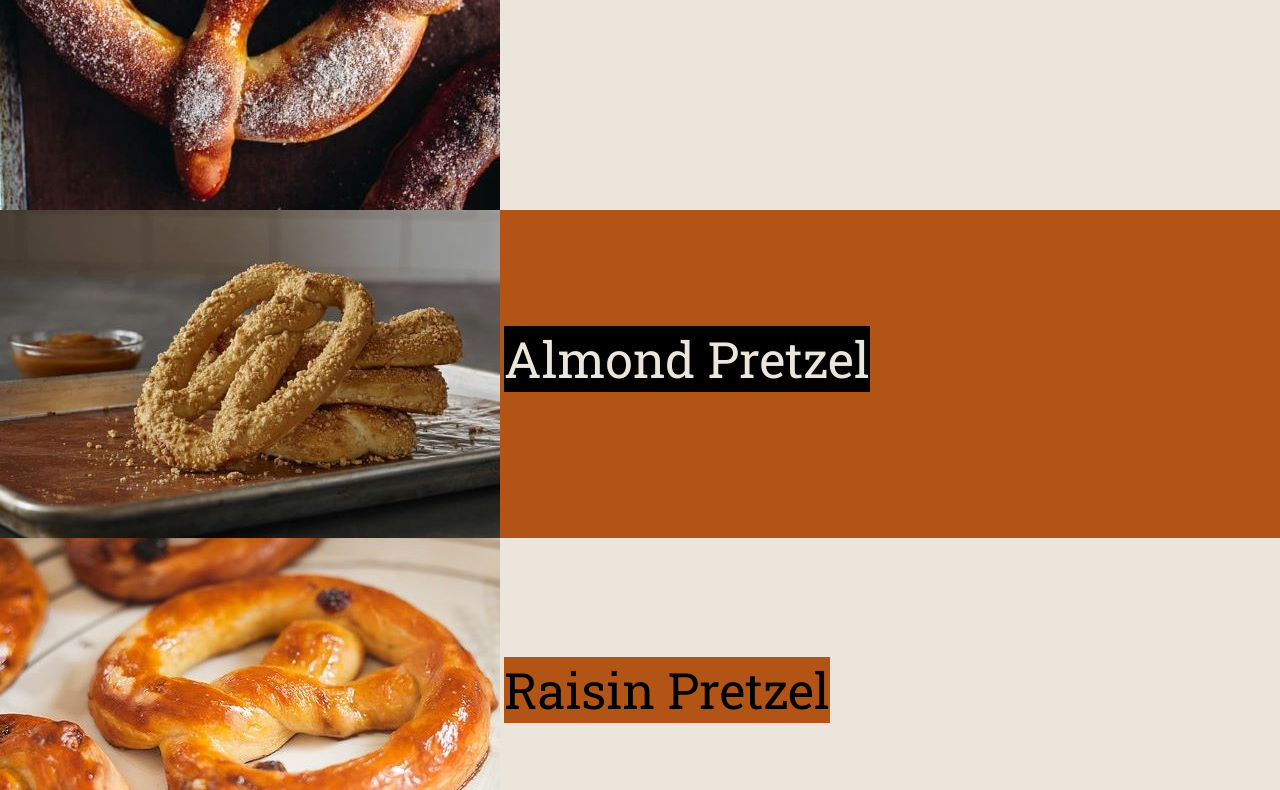
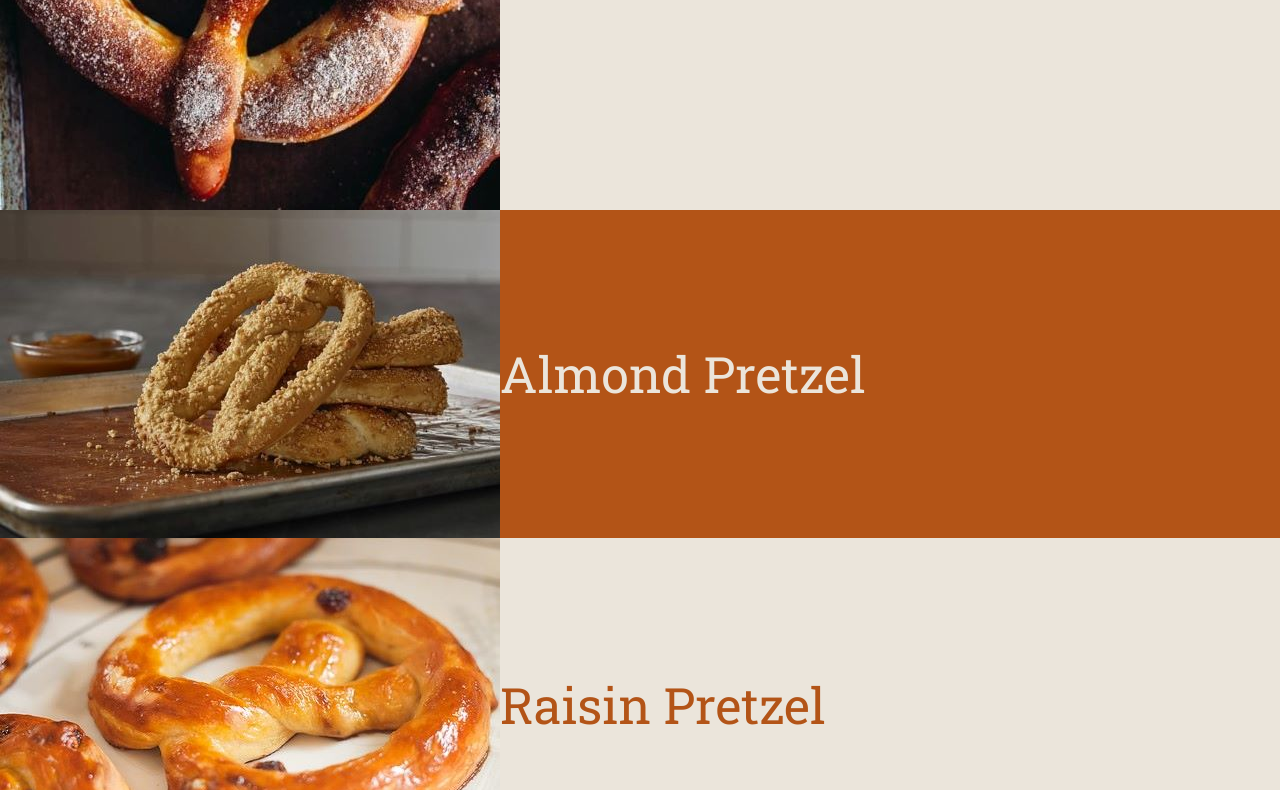
Before and after one commit to chloegoh/pretzel-website, a plain HTML site: page html/gallery.html in a window 1280 px wide. Shown: the part 694-1484 px from the top of the page. Drawn offline with nearby package versions, Linux system fonts and the light colour scheme.

Commit message:
Change caption properties

```diff
--- a/css/styles.css
+++ b/css/styles.css
@@ -80,6 +80,8 @@ a.active {
 
 /* Style gallery.html divs */
 .col1 {
+  display: flex;
+  align-items: center;
   color: #ebe5db;
   background-color: #b35417;
   width: 1%;
@@ -88,7 +90,9 @@ a.active {
 }
 
 .col2 {
-  color: black;
+  display: flex;
+  align-items: center;
+  color: #b35417;
   background-color: #ebe5db;
   width: 1%;
   transition-property: width;
@@ -96,16 +100,8 @@ a.active {
   transition-delay: 0.2s;
 }
 
-.col1 p {
-  background-color: black;
-}
-
-.col2 p {
-  background-color: #b35417;
-}
-
 #gallery p {
-  display: inline;
+  /*display: inline;*/
   font-size: 10px;
   cursor: default;
   transition-property: font-size;
```
